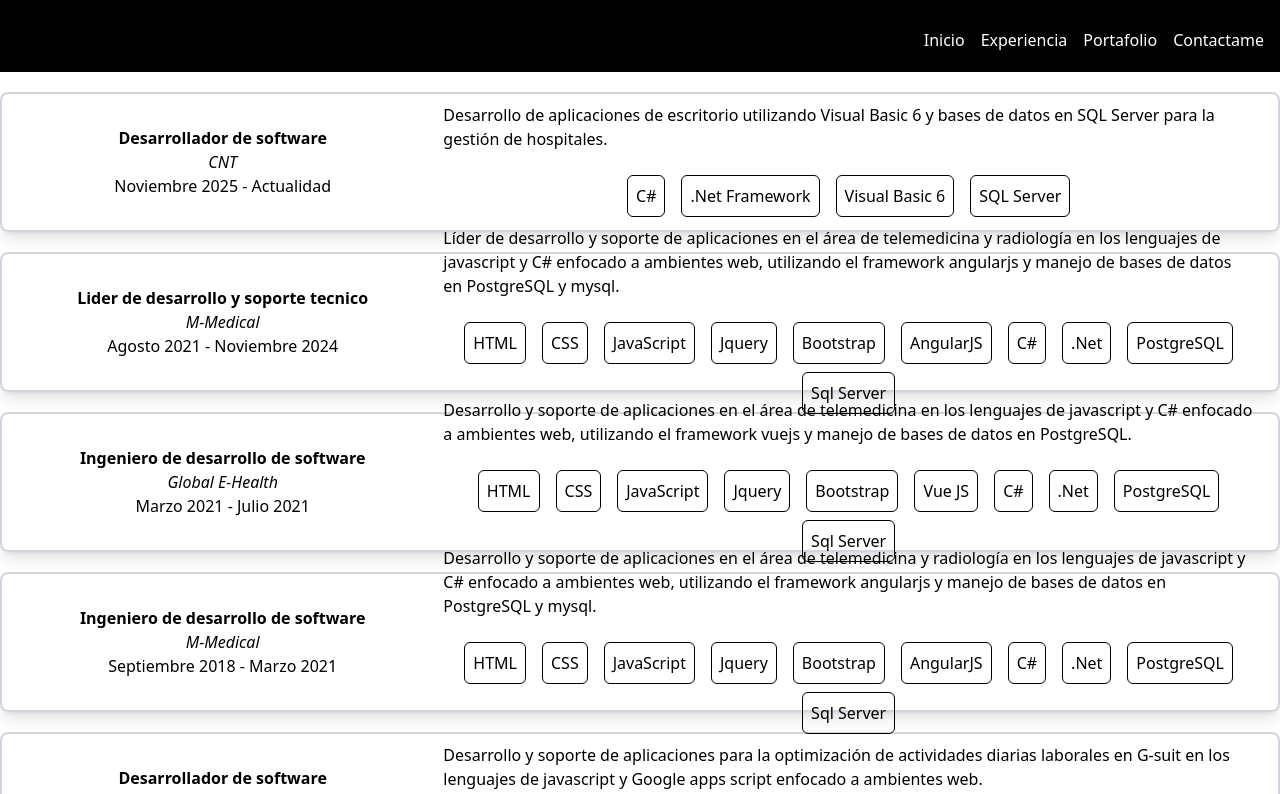
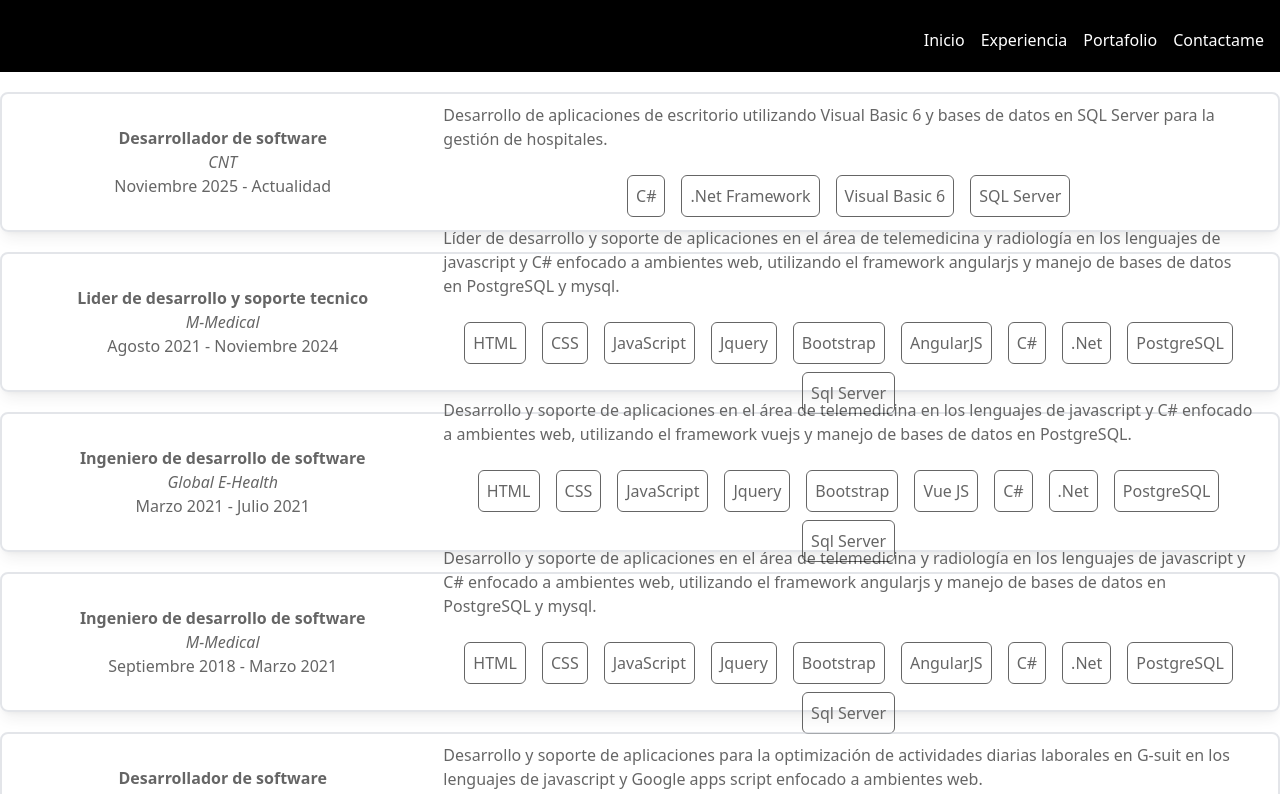
Before and after one commit to redgaryesid/redgaryesid.github.io, an Angular app: page /experiencia in a window 1280 px wide. Shown: the top 794 px of the page. Built offline with nearby package versions, Linux system fonts and the light colour scheme.

Commit message:
Se adicionan efectos tanto en el elemento del proyecto como en el elemento de la experiencia

```diff
--- a/src/app/experiencia/Components/experiencia-componente/experiencia-componente.html
+++ b/src/app/experiencia/Components/experiencia-componente/experiencia-componente.html
@@ -1,4 +1,4 @@
-<div class="flex flex-col h-96 md:h-auto md:flex-row md:justify-center md:items-center md:max-w-full my-5 mx-2 md:mx-0 md:p-3 border-2 border-gray-300 rounded-lg shadow-lg">
+<div class="flex flex-col h-96 md:h-auto md:flex-row md:justify-center md:items-center md:max-w-full my-5 mx-2 md:mx-0 md:p-3 border-2 border-gray-300 rounded-lg shadow-lg transition-shadow duration-300 hover:opacity-100 opacity-60">
     <div class=" h-40 md:mb-0 md:h-28 md:w-1/3 flex flex-col justify-center items-center">
         <h3 class="font-extrabold">{{trabajo.puesto}}</h3>
         <h4 class="italic font-medium">{{trabajo.empresa}}</h4>
--- a/src/app/portfolio/elements/proyecto-element/proyecto-element.html
+++ b/src/app/portfolio/elements/proyecto-element/proyecto-element.html
@@ -1,5 +1,5 @@
 <div
-    class="flex flex-col justify-center items-center max-w-full h-96 my-5 p-3 border-2 border-gray-300 rounded-lg shadow-lg">
+    class="flex flex-col justify-center items-center max-w-full h-96 my-5 p-3 border-2 border-gray-300 rounded-lg shadow-lg transition-transform duration-300 hover:scale-105">
     <div class="h-14 flex justify-center items-center mb-4">
         <h2 class="text-2xl font-extrabold mb-4 text-center">{{ proyecto.nombre }}</h2>
     </div>
```
